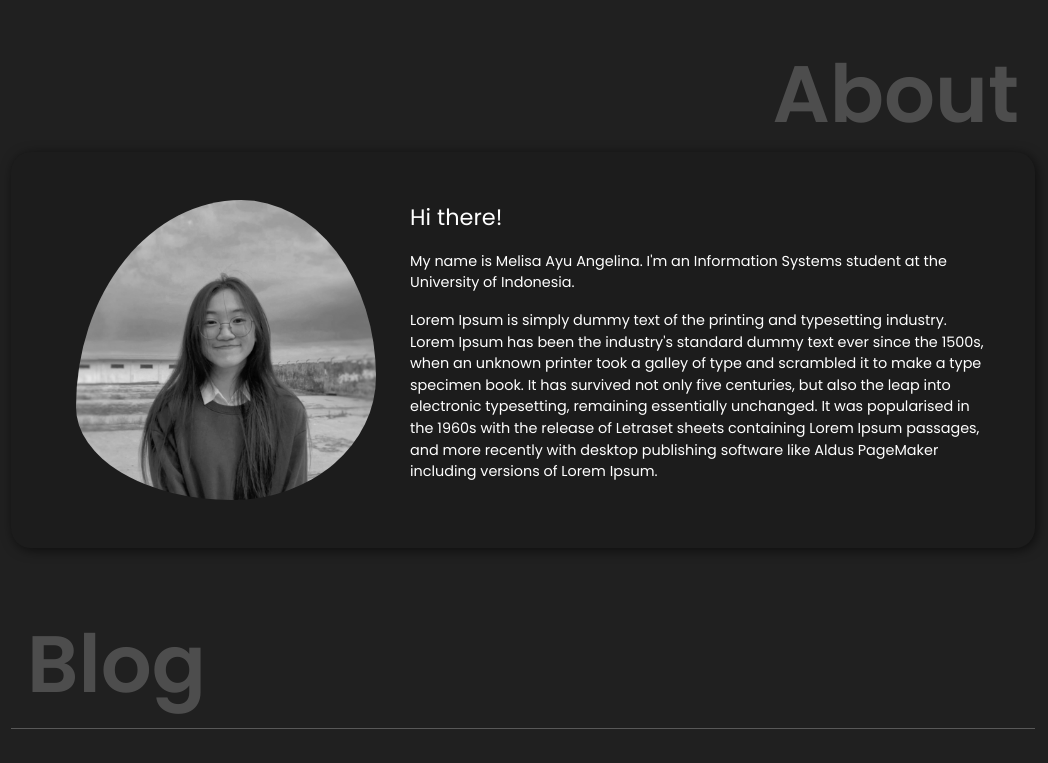
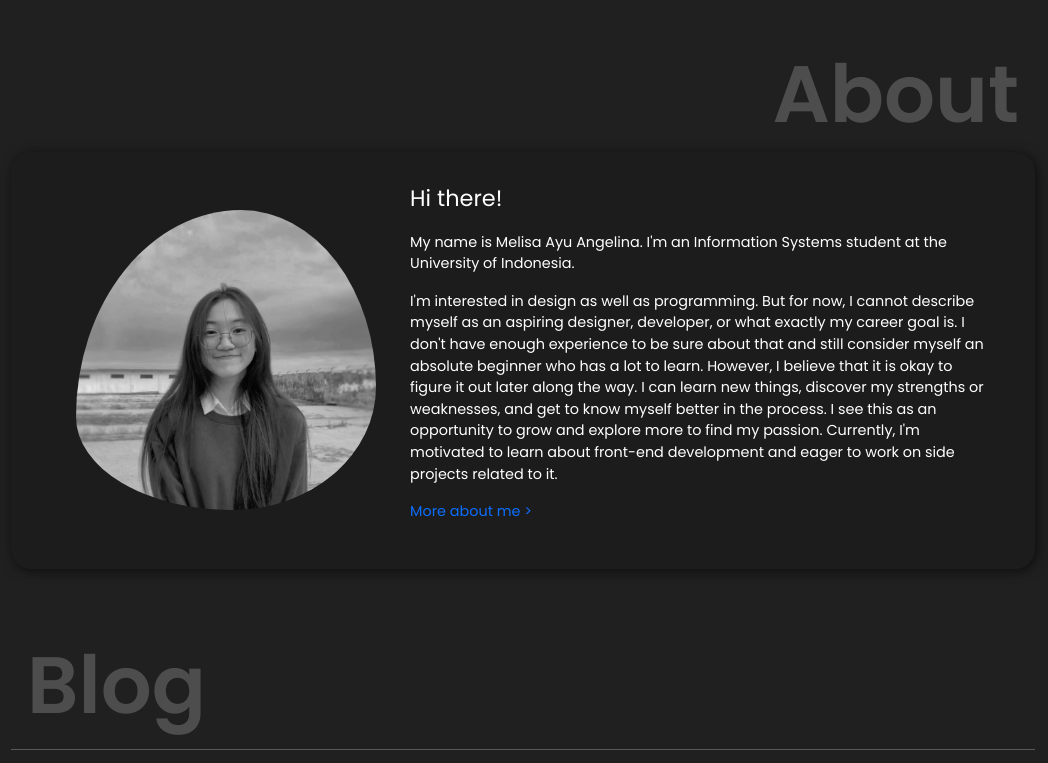
Before and after one commit to melisaou/blog, a Django app: page / in a window 1280 px wide. Shown: the part 802-1565 px from the top of the page, without its empty margins (117-1165 px from the left). Run offline with Django 3.2, Linux system fonts and the light colour scheme; data that the repository does not hold is empty; some libraries are stand-ins or nearby versions.

Commit message:
Add new about page

```diff
--- a/mysite/urls.py
+++ b/mysite/urls.py
@@ -16,11 +16,13 @@ Including another URLconf
 from django.contrib import admin
 from django.urls import path, include
 from blog.views import Home
+from . import views
 
 urlpatterns = [
     path('admin/', admin.site.urls),
-    path('', Home.as_view(), name="home"),
+    path('', Home.as_view(), name='home'),
     path('user/', include('django.contrib.auth.urls')),
     path('user/', include('user.urls')),
-    path('blog/', include('blog.urls'))
+    path('blog/', include('blog.urls')),
+    path('about/', views.about, name='about'),
 ]
--- /dev/null
+++ b/mysite/views.py
@@ -0,0 +1,4 @@
+from django.shortcuts import render
+
+def about(request):
+    return render(request, 'about.html', {})
--- a/static/media.css
+++ b/static/media.css
@@ -21,7 +21,7 @@
         padding: 30px 0px;
         align-items: center;
     }
-    .about-container img {
+    .profile-pic {
         margin: 0px;
     }
     .about-text {
@@ -42,7 +42,7 @@
 }
 
 @media(max-width:450px) {
-    .about-container img {
+    .profile-pic {
         width: 75%;
     }
 }
--- a/static/style.css
+++ b/static/style.css
@@ -261,7 +261,7 @@ header {
     box-shadow: 2px 2px 12px rgba(180, 180, 180, 0.6);
 }
 
-.about-container img {
+.profile-pic {
     width: 300px;
     margin: 18px;
     border-radius: 55% 45% 48% 52% / 69% 59% 41% 31%;
@@ -281,8 +281,7 @@ header {
 
 .about-text p:nth-child(2),
 .about-text p:nth-child(3),
-.about-text p:nth-child(4),
-.about-text p:nth-child(5) {
+.about-text p:nth-child(4) {
     font-size: 0.9rem;
     margin-top: 10px;
 }
--- a/templates/index.html
+++ b/templates/index.html
@@ -50,7 +50,11 @@
   <div id="about">
     <h1 class="right-header">About</h1>
     <div class="about-container">
-      <img src="static/assets/profile.png" alt="Profile picture" />
+      <img
+        src="static/assets/profile.png"
+        alt="Profile picture"
+        class="profile-pic"
+      />
       <div class="about-text">
         <p>Hi there!</p>
         <p>
@@ -59,15 +63,21 @@
         </p>
 
         <p>
-          Lorem Ipsum is simply dummy text of the printing and typesetting
-          industry. Lorem Ipsum has been the industry's standard dummy text ever
-          since the 1500s, when an unknown printer took a galley of type and
-          scrambled it to make a type specimen book. It has survived not only
-          five centuries, but also the leap into electronic typesetting,
-          remaining essentially unchanged. It was popularised in the 1960s with
-          the release of Letraset sheets containing Lorem Ipsum passages, and
-          more recently with desktop publishing software like Aldus PageMaker
-          including versions of Lorem Ipsum.
+          I'm interested in design as well as programming. But for now, I cannot
+          describe myself as an aspiring designer, developer, or what exactly my
+          career goal is. I don't have enough experience to be sure about that
+          and still consider myself an absolute beginner who has a lot to learn.
+          However, I believe that it is okay to figure it out later along the
+          way. I can learn new things, discover my strengths or weaknesses, and
+          get to know myself better in the process. I see this as an opportunity
+          to grow and explore more to find my passion. Currently, I'm motivated
+          to learn about front-end development and eager to work on side
+          projects related to it.
+        </p>
+        <p>
+          <a href="{% url 'about' %}" style="text-decoration: none"
+            >More about me ></a
+          >
         </p>
       </div>
     </div>
@@ -75,10 +85,10 @@
 
   <div id="blog">
     <h1 class="left-header">Blog</h1>
-    {% comment %} {% if user.is_superuser %}
-    <a href="{% url 'add_post' %}">add</a>
-    {% endif %} {% endcomment %}
     <div class="blog-list">
+      {% comment %} {% if user.is_superuser %}
+      <a href="{% url 'add_post' %}">Add post</a>
+      {% endif %} {% endcomment %}
       <hr />
       <ul>
         {% for post in object_list %}
```
Also changed, not shown: templates/about.html (added, +42 -0 lines), user/templates/authentication/login.html (renamed from user/templates/login.html), user/templates/authentication/registration.html (renamed from user/templates/registration.html).
